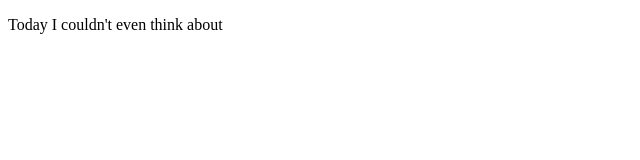
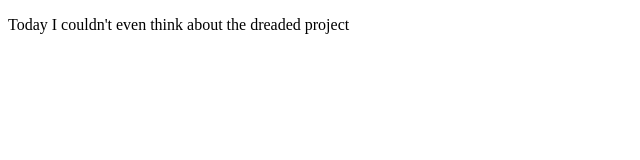
Before and after one commit to chris-ann/4520-Git-Example, a plain HTML site: page index.html in a window 1280 px wide. Shown: the whole page, without its empty margins (0-640 px from the left). Drawn offline with Linux system fonts and the light colour scheme.

Commit message:
Added three more words

```diff
--- a/index.html
+++ b/index.html
@@ -8,7 +8,7 @@
 	</head>
 	<body>
 
-		<p>Today I couldn't even think about</p>
+		<p>Today I couldn't even think about the dreaded project</p>
 
 	</body>
 </html>
```
